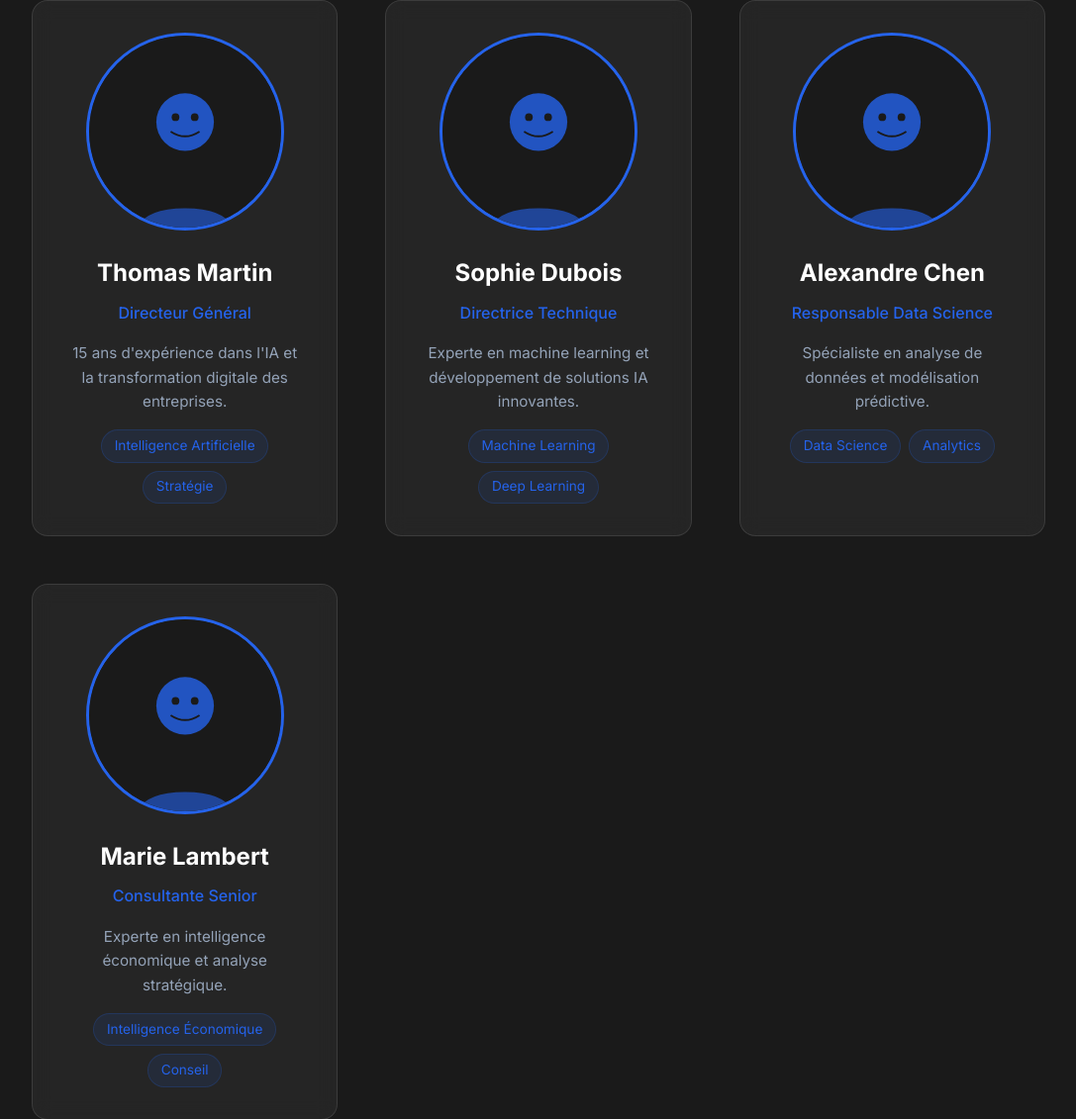
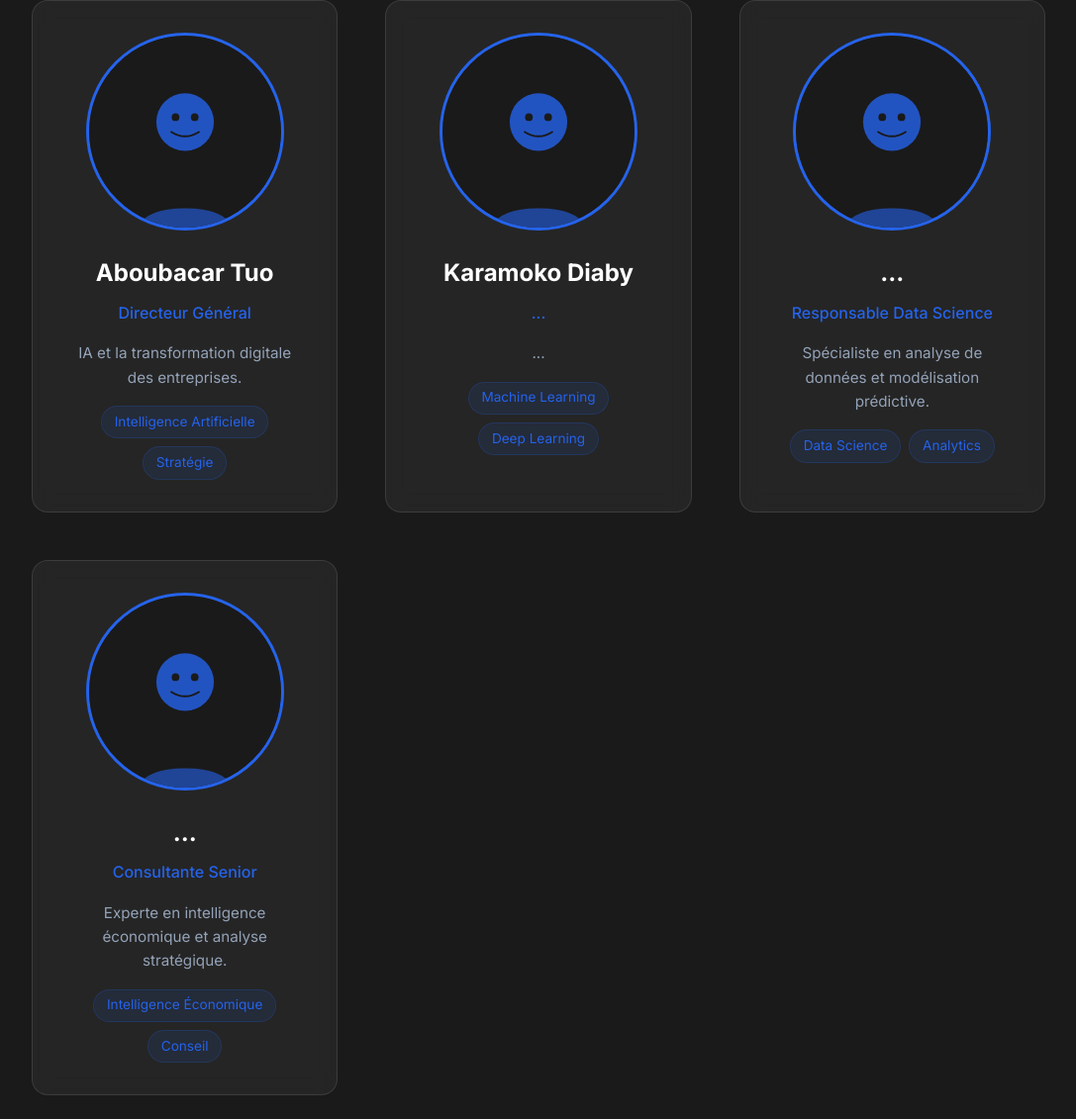
Before and after one commit to aikiri-ci/iakiri.github.io, a plain HTML site: page pages/equipe.html in a window 1280 px wide. Shown: the part 1160-2291 px from the top of the page at 99% size, without its empty margins (96-1183 px from the left). Drawn offline with Linux system fonts and the light colour scheme.

Commit message:
Update: Remove text from logo and enhance logo styling

```diff
--- a/css/style.css
+++ b/css/style.css
@@ -44,7 +44,8 @@ body {
 
         .logo img {
             height: 50px;
-            width: auto;
+            width: 120px;
+            object-fit: contain;
             transition: transform 0.3s ease;
         }
 
--- a/pages/equipe.html
+++ b/pages/equipe.html
@@ -127,9 +127,9 @@
                     <img src="../assets/images/team-profile.svg" alt="Directeur Général">
                 </div>
                 <div class="member-info">
-                    <h3>Thomas Martin</h3>
+                    <h3>Aboubacar Tuo</h3>
                     <div class="member-role">Directeur Général</div>
-                    <p class="member-bio">15 ans d'expérience dans l'IA et la transformation digitale des entreprises.</p>
+                    <p class="member-bio">IA et la transformation digitale des entreprises.</p>
                     <div class="expertise-tags">
                         <span class="expertise-tag">Intelligence Artificielle</span>
                         <span class="expertise-tag">Stratégie</span>
@@ -142,9 +142,9 @@
                     <img src="../assets/images/team-profile.svg" alt="Directrice Technique">
                 </div>
                 <div class="member-info">
-                    <h3>Sophie Dubois</h3>
-                    <div class="member-role">Directrice Technique</div>
-                    <p class="member-bio">Experte en machine learning et développement de solutions IA innovantes.</p>
+                    <h3>Karamoko Diaby</h3>
+                    <div class="member-role">...</div>
+                    <p class="member-bio">...</p>
                     <div class="expertise-tags">
                         <span class="expertise-tag">Machine Learning</span>
                         <span class="expertise-tag">Deep Learning</span>
@@ -157,7 +157,7 @@
                     <img src="../assets/images/team-profile.svg" alt="Responsable Data Science">
                 </div>
                 <div class="member-info">
-                    <h3>Alexandre Chen</h3>
+                    <h3>...</h3>
                     <div class="member-role">Responsable Data Science</div>
                     <p class="member-bio">Spécialiste en analyse de données et modélisation prédictive.</p>
                     <div class="expertise-tags">
@@ -172,7 +172,7 @@
                     <img src="../assets/images/team-profile.svg" alt="Consultante Senior">
                 </div>
                 <div class="member-info">
-                    <h3>Marie Lambert</h3>
+                    <h3>...</h3>
                     <div class="member-role">Consultante Senior</div>
                     <p class="member-bio">Experte en intelligence économique et analyse stratégique.</p>
                     <div class="expertise-tags">
```
Also changed, not shown: images/logo/logo-removebg-preview.png.
